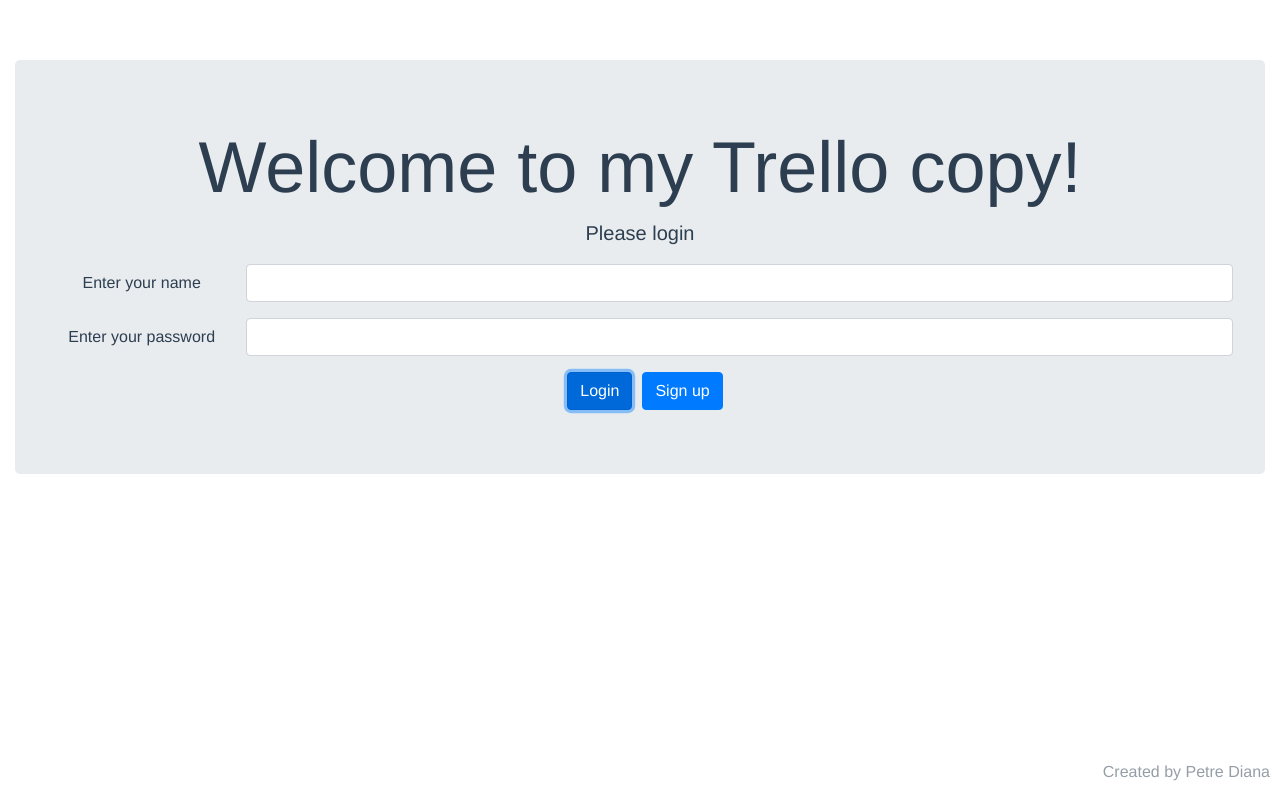
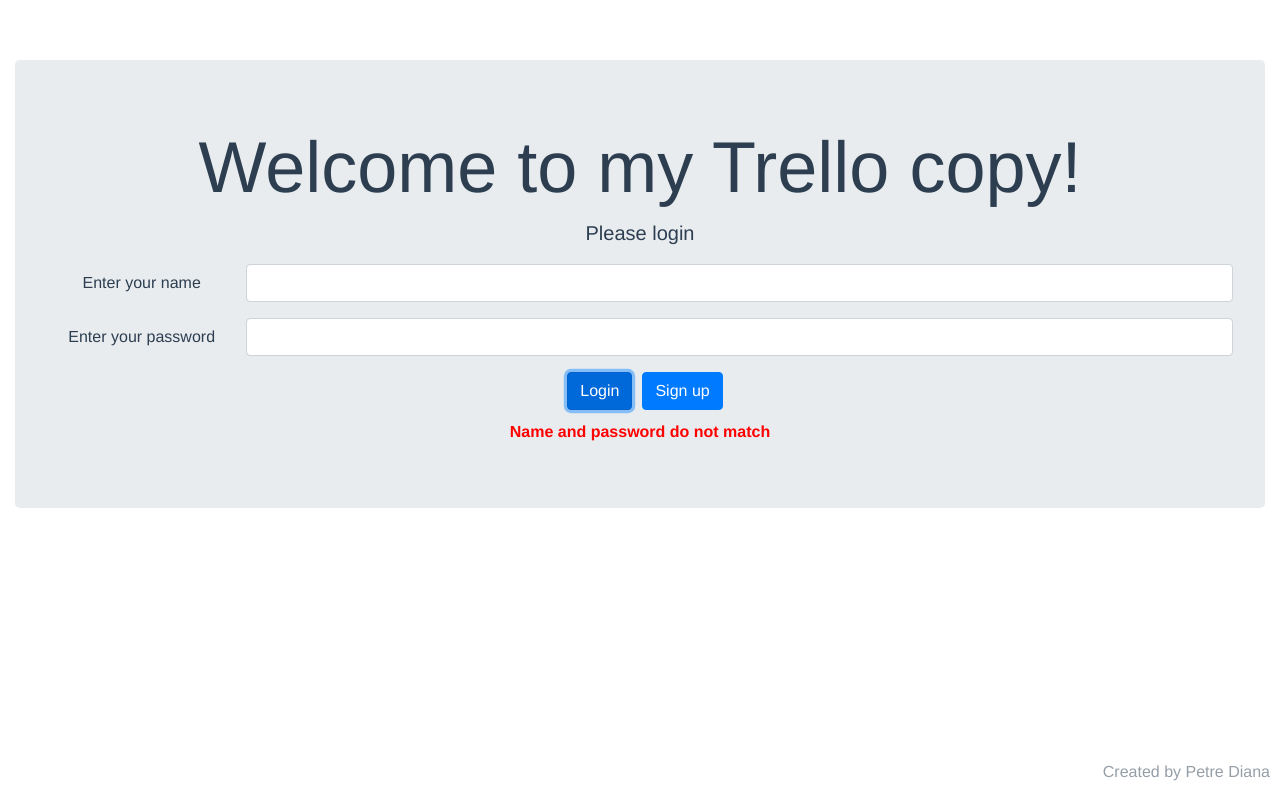
Before and after one commit to petrediana/Trello-Copy, a Vue app in the folder frontend-vue-interface/trillo-copy/: page / in a window 1280 px wide. Both pictures are taken after a click on the button "Login". Built offline with nearby package versions, Linux system fonts and the light colour scheme; no server answers.

Commit message:
added warning message for login

```diff
--- a/frontend-vue-interface/trillo-copy/src/components/Login.vue
+++ b/frontend-vue-interface/trillo-copy/src/components/Login.vue
@@ -24,6 +24,10 @@
 
                 <b-button @click="handleLoginClick" variant="primary">Login</b-button>
                 <b-button @click="handleSignUpClick" variant="primary">Sign up</b-button>
+
+                <div v-if="isMessageDisplayed" class="error-message-container">
+                    <b>Name and password do not match</b>
+                </div>
             </b-jumbotron>
         </div>
         <div v-else>
@@ -67,7 +71,8 @@
             allUsers: [],
             userId: null,
             isCreatingUser: false,
-            userStore: null
+            userStore: null,
+            isMessageDisplayed: false
         }
     },
 
@@ -80,6 +85,7 @@
     methods: {
         handleSignUpClick() {
             this.isCreatingUser = true
+            this.isMessageDisplayed = false
         },
 
         handleStopSignUpClick() {
@@ -99,11 +105,10 @@
             })
 
             if (filteredUser.length === 1) {
-                //console.log('user exists')
                 this.userId = filteredUser[0]._id
-                //console.log(this.userId)
+                this.isMessageDisplayed = false
             } else {
-                //console.log('user does not exist')
+                this.isMessageDisplayed = true;
             }
         },
 
@@ -115,7 +120,16 @@
 </script>
 
 <style scoped>
-.btn {
-    margin-left: 10px;
-}
+    .btn {
+        margin-left: 10px;
+    }
+
+    .error-message-container {
+        margin-top: 10px;
+    }
+
+    .error-message-container > b {
+        margin-top: 10px;
+        color: red;
+    }
 </style>
```
